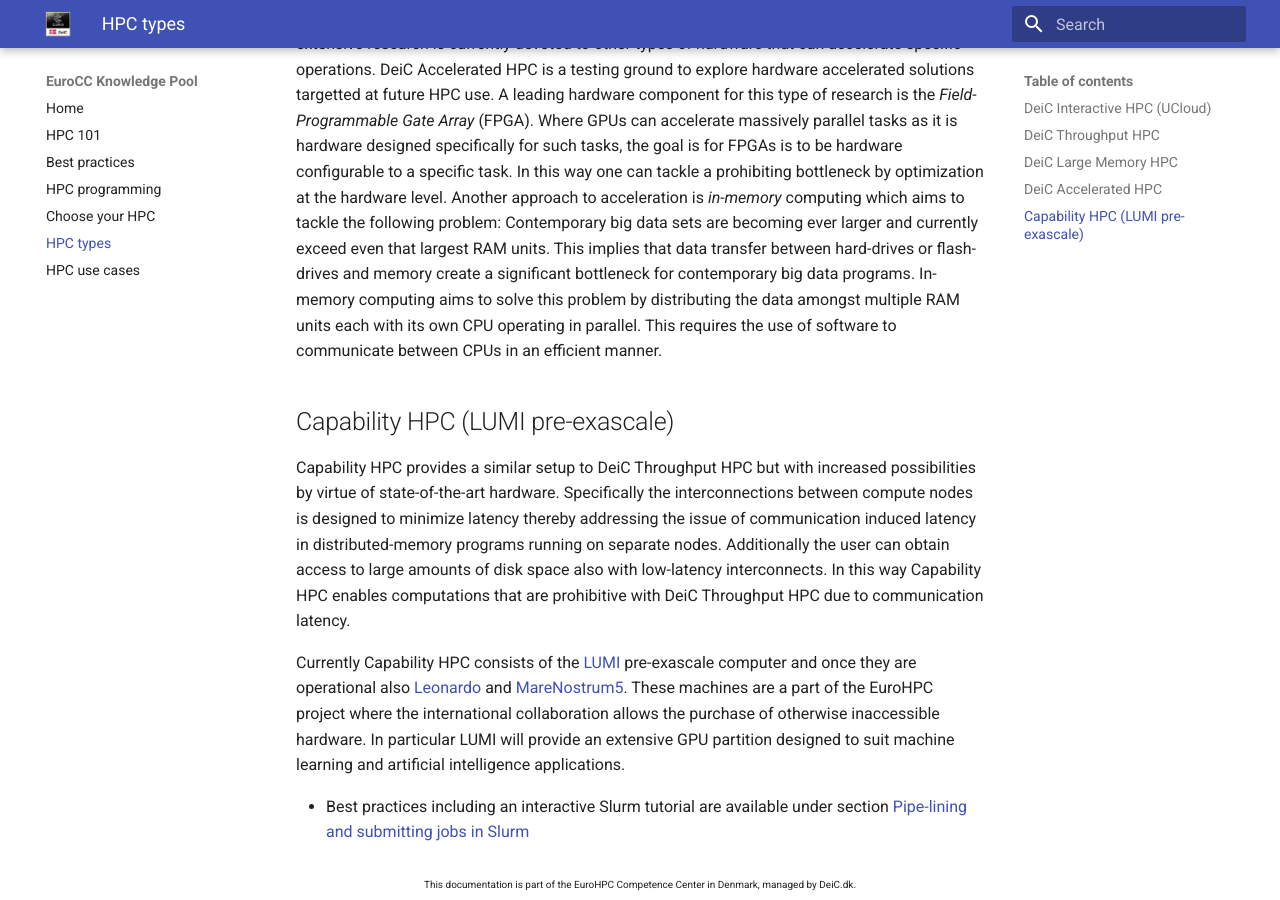
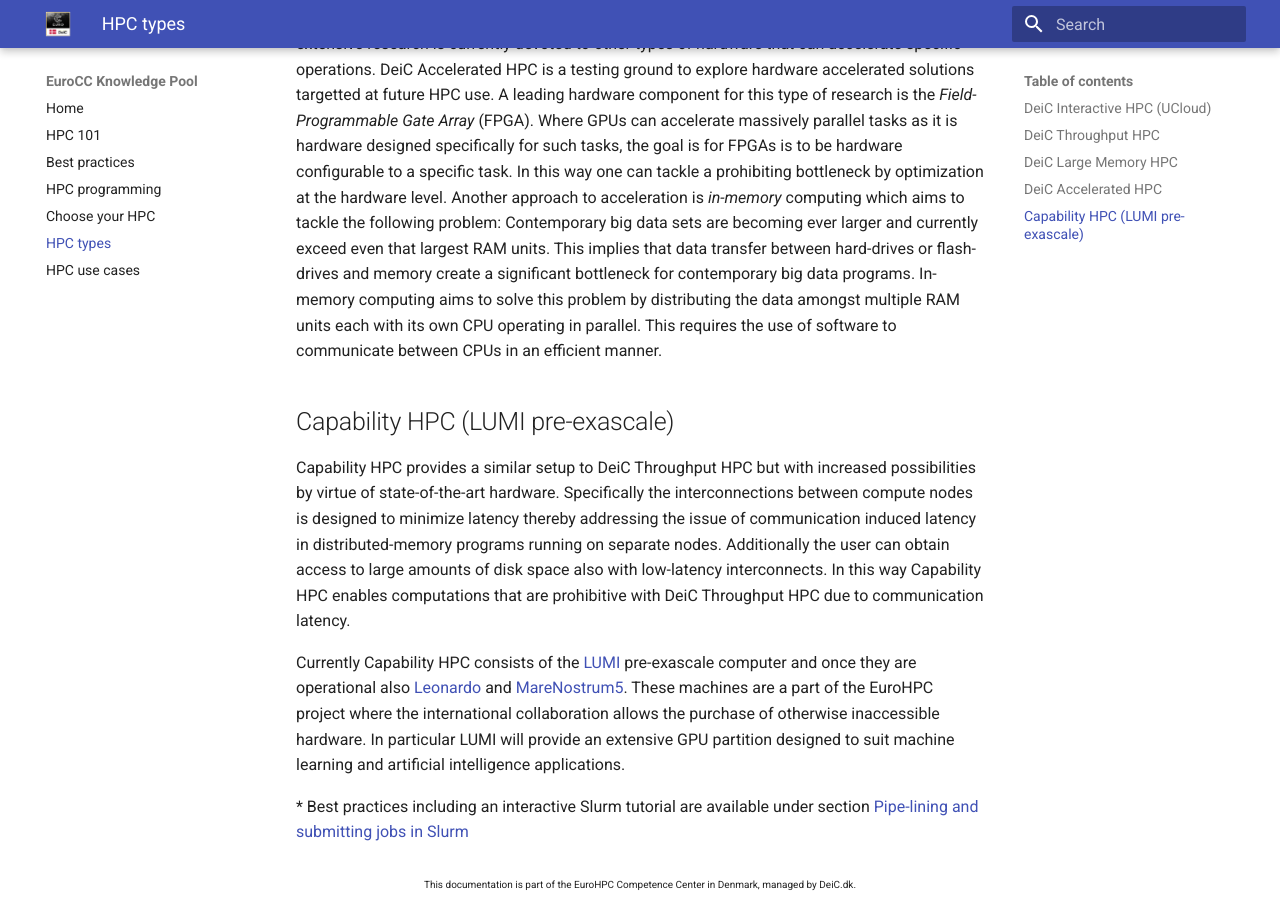
Before and after one commit to jklust/EuroCC-knowledgepool, an MkDocs documentation site: the page built from develop/hpc_types.md, in a window 1280 px wide and 900 px high, scrolled down 1266 px. Built offline with MkDocs 1.6.1 and Material for MkDocs 9.7.7, drawn with Linux system fonts in a browser that asks for light colours; comment, search, counter and statistics services are not loaded.

Commit message:
Fix syntax for foot note and rebuild pages

```diff
--- a/develop/hpc_types.md
+++ b/develop/hpc_types.md
@@ -17,4 +17,4 @@
 
 Currently Capability HPC consists of the [LUMI](https://www.lumi-supercomputer.eu/) pre-exascale computer and once they are operational also [Leonardo](https://www.cineca.it/en/hot-topics/Leonardo-announce) and [MareNostrum5](https://www.bsc.es/). These machines are a part of the EuroHPC project where the international collaboration allows the purchase of otherwise inaccessible hardware. In particular LUMI will provide an extensive GPU partition designed to suit machine learning and artificial intelligence applications.
 
-* Best practices including an interactive Slurm tutorial are available under section [Pipe-lining and submitting jobs in Slurm](https://deic-hpc.github.io/EuroCC-knowledgepool/best/#pipe-lining-and-submitting-jobs-in-slurm)
+\* Best practices including an interactive Slurm tutorial are available under section [Pipe-lining and submitting jobs in Slurm](https://deic-hpc.github.io/EuroCC-knowledgepool/best/#pipe-lining-and-submitting-jobs-in-slurm)
--- a/docs/hpc_types/index.html
+++ b/docs/hpc_types/index.html
@@ -447,9 +447,7 @@
 <h2 id="capability-hpc-lumi-pre-exascale">Capability HPC (LUMI pre-exascale)</h2>
 <p>Capability HPC provides a similar setup to DeiC Throughput HPC but with increased possibilities by virtue of state-of-the-art hardware. Specifically the interconnections between compute nodes is designed to minimize latency thereby addressing the issue of communication induced latency in distributed-memory programs running on separate nodes. Additionally the user can obtain access to large amounts of disk space also with low-latency interconnects. In this way Capability HPC enables computations that are prohibitive with DeiC Throughput HPC due to communication latency.</p>
 <p>Currently Capability HPC consists of the <a href="https://www.lumi-supercomputer.eu/">LUMI</a> pre-exascale computer and once they are operational also <a href="https://www.cineca.it/en/hot-topics/Leonardo-announce">Leonardo</a> and <a href="https://www.bsc.es/">MareNostrum5</a>. These machines are a part of the EuroHPC project where the international collaboration allows the purchase of otherwise inaccessible hardware. In particular LUMI will provide an extensive GPU partition designed to suit machine learning and artificial intelligence applications.</p>
-<ul>
-<li>Best practices including an interactive Slurm tutorial are available under section <a href="https://deic-hpc.github.io/EuroCC-knowledgepool/best/#pipe-lining-and-submitting-jobs-in-slurm">Pipe-lining and submitting jobs in Slurm</a></li>
-</ul>
+<p>* Best practices including an interactive Slurm tutorial are available under section <a href="https://deic-hpc.github.io/EuroCC-knowledgepool/best/#pipe-lining-and-submitting-jobs-in-slurm">Pipe-lining and submitting jobs in Slurm</a></p>
 
 
 
```
Also changed, not shown: docs/search/search_index.json, 2 other files.
